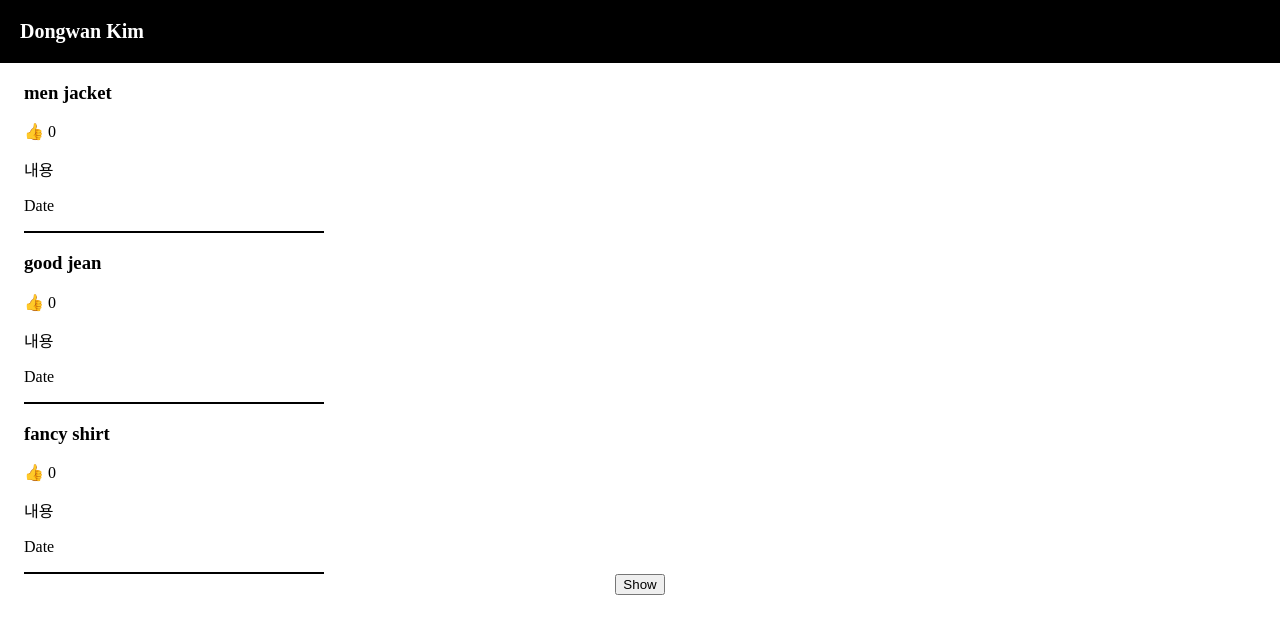
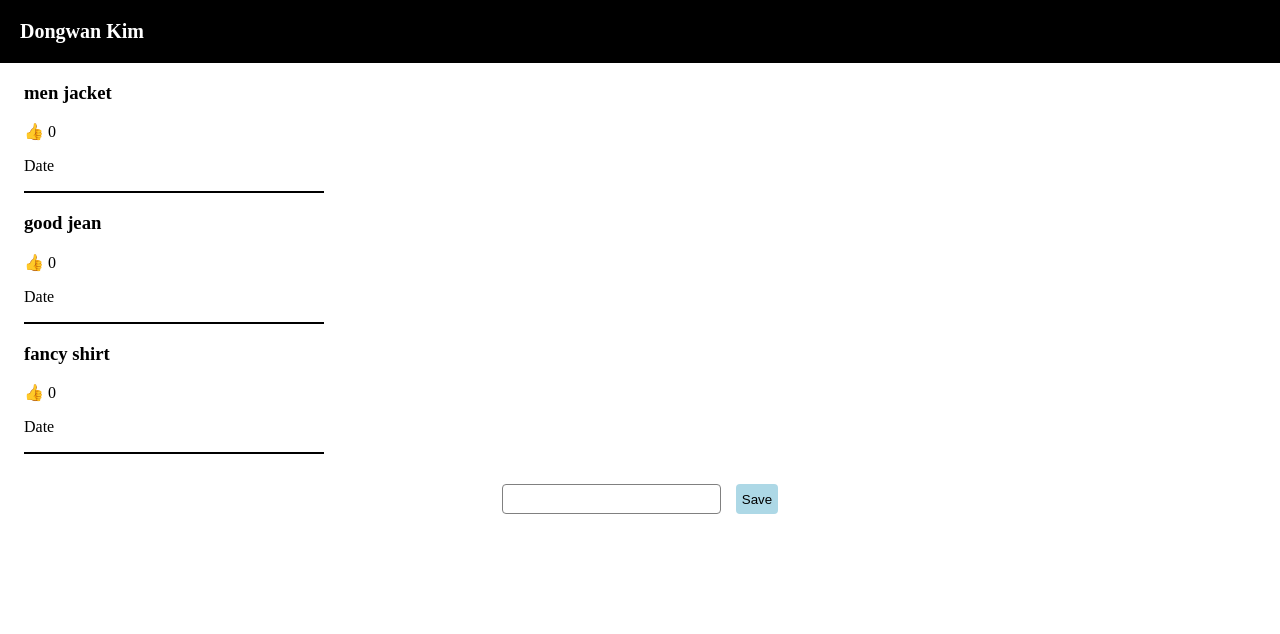
Before and after one commit to dongwandonkim/react-blog, a React (Create React App) app: page / in a window 1280 px wide. Shown: the top 634 px of the page. Built offline with nearby package versions, Linux system fonts and the light colour scheme.

Commit message:
article posting locally

```diff
--- a/src/App.css
+++ b/src/App.css
@@ -28,7 +28,23 @@ body {
   padding: 20px;
   margin-top: 20px;
 }
-
+.publish {
+  display: flex;
+  justify-content: center;
+  margin-top: 30px;
+}
+.publish input {
+  font-size: 16px;
+  border-radius: 4px;
+  border: 1px solid gray;
+  padding: 5px;
+}
+.publish button {
+  margin-left: 15px;
+  border: none;
+  background: lightblue;
+  border-radius: 4px;
+}
 .App-logo {
   height: 40vmin;
   pointer-events: none;
--- a/src/App.js
+++ b/src/App.js
@@ -10,49 +10,58 @@ function App() {
   ]);
   const [modal, setModal] = useState(false);
   const [postIndex, setPostIndex] = useState(0);
+  const [inputText, setInputText] = useState('');
 
-  function changeTitle() {
-    let newTitleArray = [...postTitle];
-    newTitleArray[0] = 'women coat';
-    setPostTitleState(newTitleArray);
-  }
-  function sortPosts() {
-    let sortArray = [...postTitle];
-    sortArray.sort();
-    setPostTitleState(sortArray);
+  function newPost() {
+    if (inputText === '') return;
+    // const newPost = [...postTitle, inputText];
+    const newPost = postTitle;
+    newPost.unshift([inputText]);
+
+    setPostTitleState(newPost);
   }
 
   return (
     <div className="App">
       <div className="black-nav">Dongwan Kim</div>
       <div className="section">
-        {postTitle.map((t) => {
+        {postTitle.map((t, i) => {
           return (
-            <div className="posts">
+            <div className="posts" key={i}>
               <h3
                 onClick={() => {
-                  setPostIndex(postTitle.indexOf(t));
+                  setPostIndex(i);
                   setModal(true);
                 }}
               >
                 {t}
               </h3>
               <Likes />
-              <p>내용</p>
               <p>Date</p>
               <div className="border"></div>
             </div>
           );
         })}
       </div>
-
-      <button
-        onClick={() => {
-          setModal(!modal);
-        }}
-      >
-        Show
-      </button>
+      <div className="publish">
+        <input
+          type="text"
+          onChange={(e) => {
+            setInputText(e.target.value);
+          }}
+        />
+        <button
+          onClick={() => {
+            if (inputText === '') return;
+            // const newPost = [inputText, ...postTitle];
+            const newPost = [...postTitle];
+            newPost.unshift(inputText);
+            setPostTitleState(newPost);
+          }}
+        >
+          Save
+        </button>
+      </div>
       {modal === true ? (
         <Modal
           postTitle={postTitle}
```
